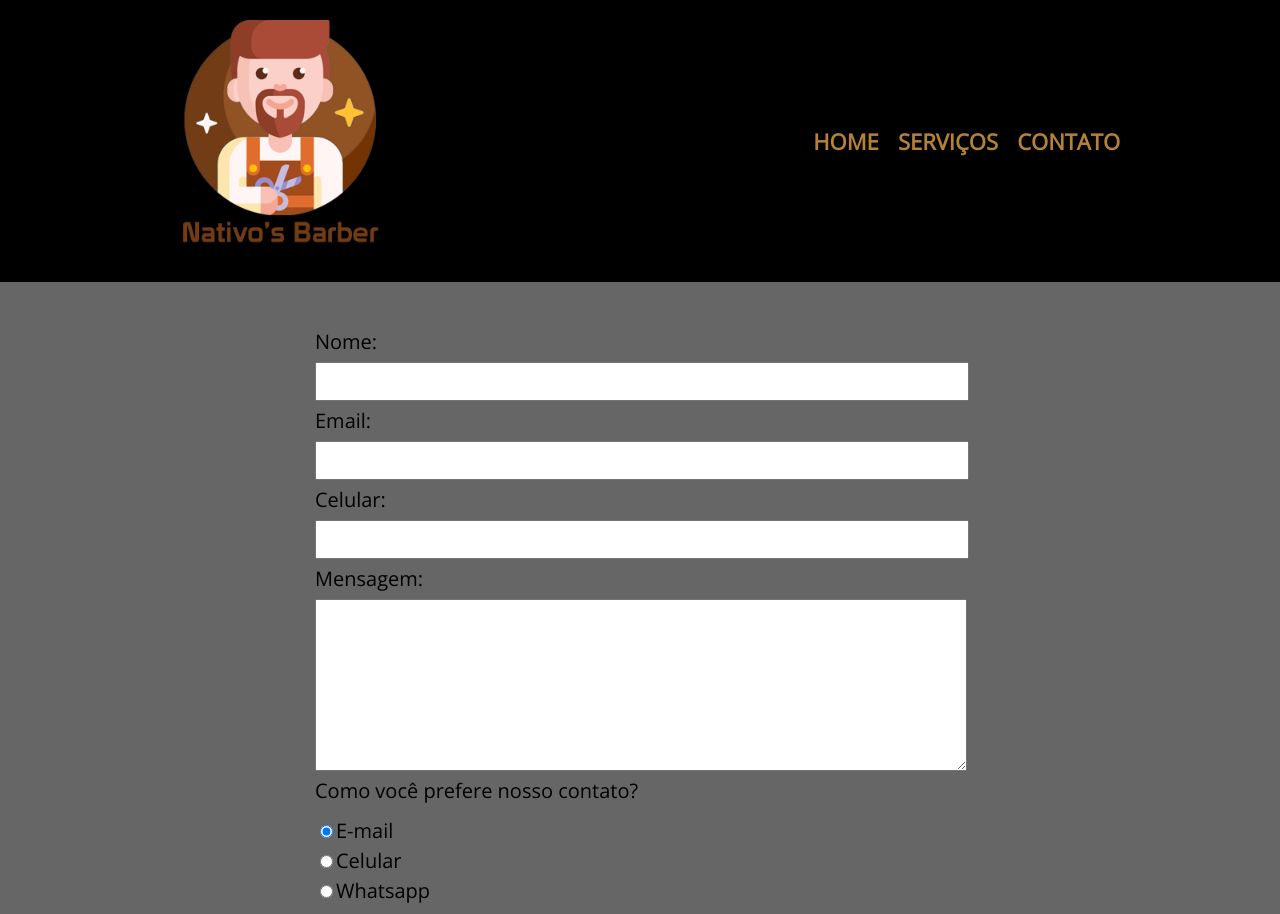
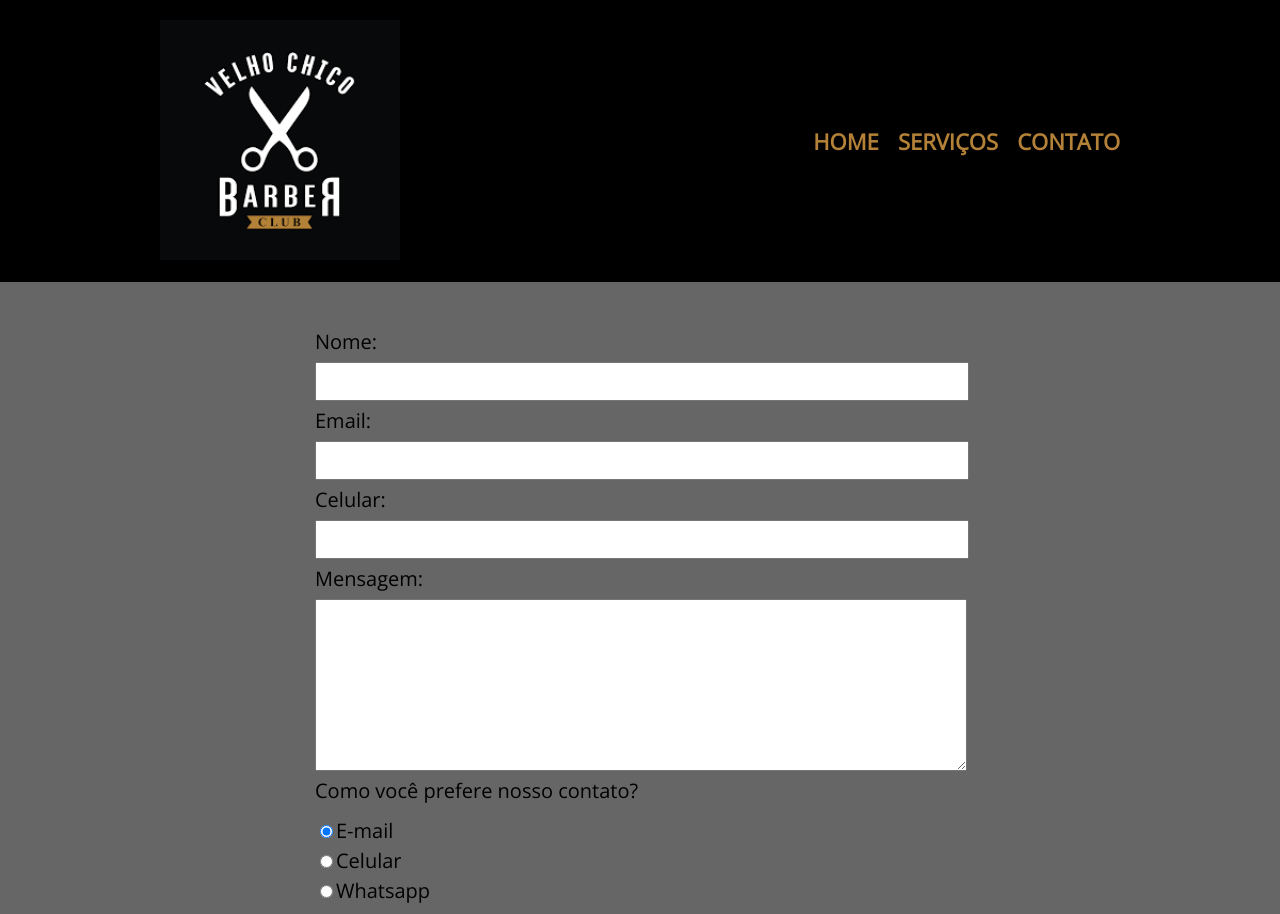
Before and after one commit to alanjrc/Barbearia-Velho-Chico, a plain HTML site: page contact.html in a window 1280 px wide. Shown: the top 914 px of the page. Drawn offline with nearby package versions, Linux system fonts and the light colour scheme.

Commit message:
Add files via upload

```diff
--- a/contact.html
+++ b/contact.html
@@ -11,7 +11,7 @@
 <body>
     <header>
         <div id="box">
-            <h1><img src="imgs/Logo.png" alt="Logo Velho Chico"></h1>
+            <h1><img src="imgs/logo velho chico.png" alt="Logo Velho Chico"></h1>
             <nav>
                 <ul>
                     <li><a href="index.html">Home</a></li>
```
Also changed, not shown: product.html (+1 -1 lines).
